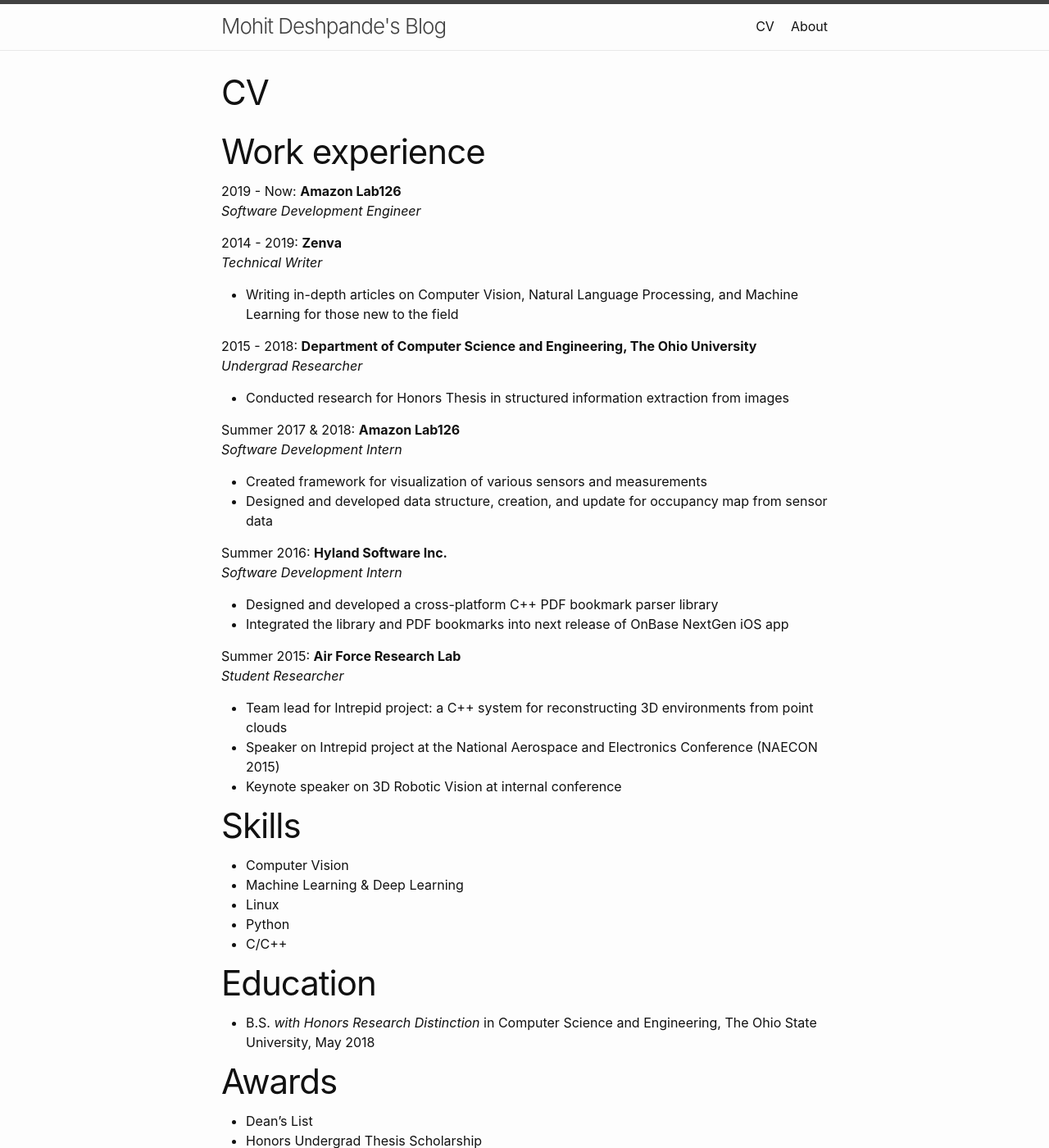
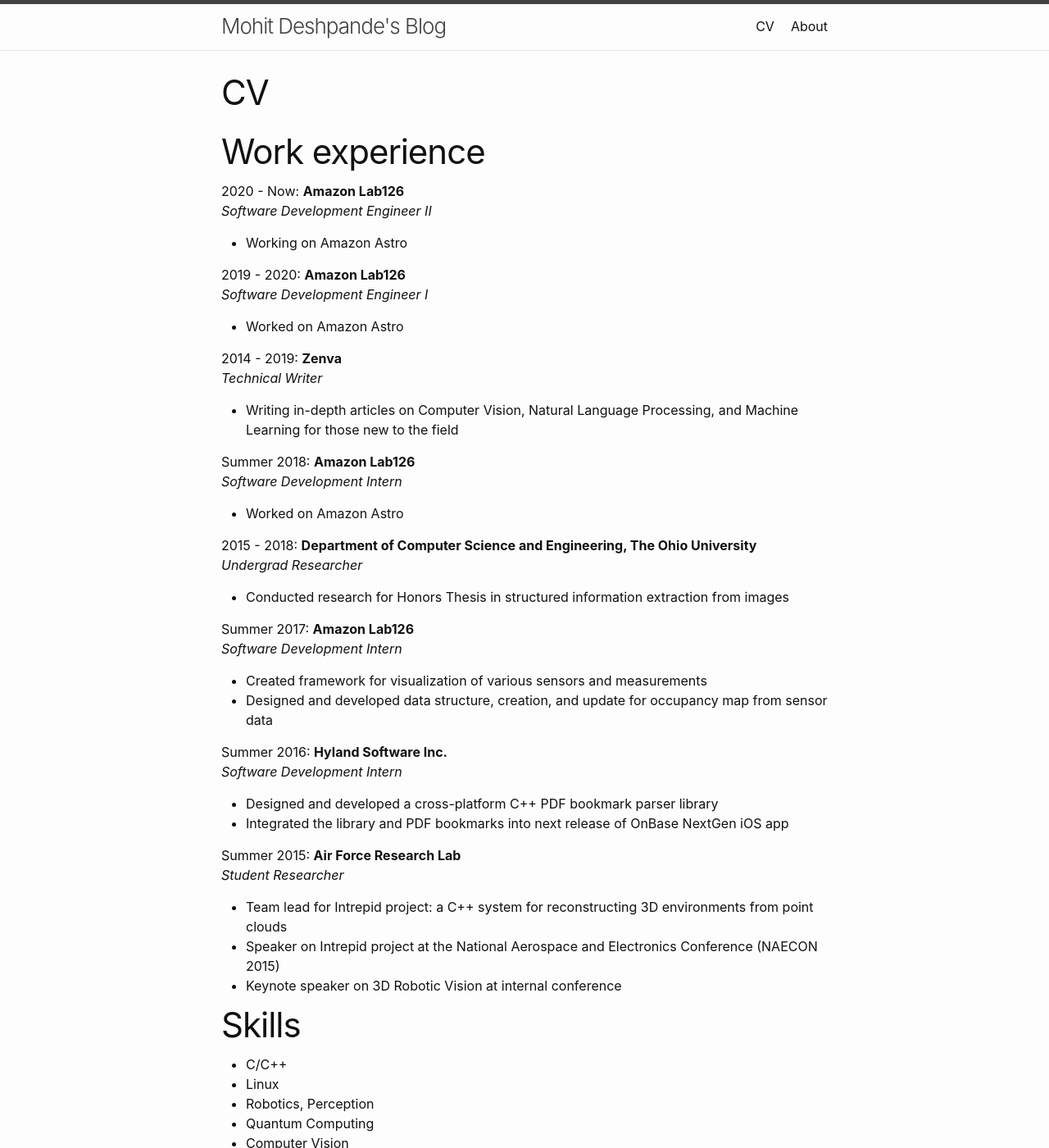
Before and after one commit to mohitd/mohitd.github.io, a Jekyll site: the page built from cv.md, in a window 1280 px wide and 1400 px high. Shown: the whole window at 82% size. Built offline with Jekyll 4.4.1, drawn with Linux system fonts in a browser that asks for light colours; some of the changed text lies outside the part shown.

```diff
--- a/cv.md
+++ b/cv.md
@@ -8,18 +8,27 @@ redirect_from:
 
 Work experience
 ======
-2019 - Now: **Amazon Lab126**
-_Software Development Engineer_
+2020 - Now: **Amazon Lab126**
+_Software Development Engineer II_
+* Working on Amazon Astro
+
+2019 - 2020: **Amazon Lab126**
+_Software Development Engineer I_
+* Worked on Amazon Astro
 
 2014 - 2019: **Zenva**
 _Technical Writer_
 * Writing in-depth articles on Computer Vision, Natural Language Processing, and Machine Learning for those new to the field
 
+Summer 2018: **Amazon Lab126**
+_Software Development Intern_
+* Worked on Amazon Astro
+
 2015 - 2018: **Department of Computer Science and Engineering, The Ohio University**
 _Undergrad Researcher_
 * Conducted research for Honors Thesis in structured information extraction from images
 
-Summer 2017 & 2018: **Amazon Lab126**
+Summer 2017: **Amazon Lab126**
 _Software Development Intern_
 * Created framework for visualization of various sensors and measurements
 * Designed and developed data structure, creation, and update for occupancy map from sensor data
@@ -37,11 +46,18 @@ _Student Researcher_
 
 Skills
 ======
+* C/C++
+* Linux
+* Robotics, Perception
+* Quantum Computing
 * Computer Vision
 * Machine Learning & Deep Learning
-* Linux
 * Python
-* C/C++
+
+Open-source Contributions
+======
+* [IBM Qiskit Terra](https://github.com/qiskit/qiskit-terra)
+* [IBM Qiskit Community Textbook](https://github.com/qiskit-community/qiskit-textbook)
 
 Education
 ======
```
Also changed, not shown: about.md (+2 -1 lines).
